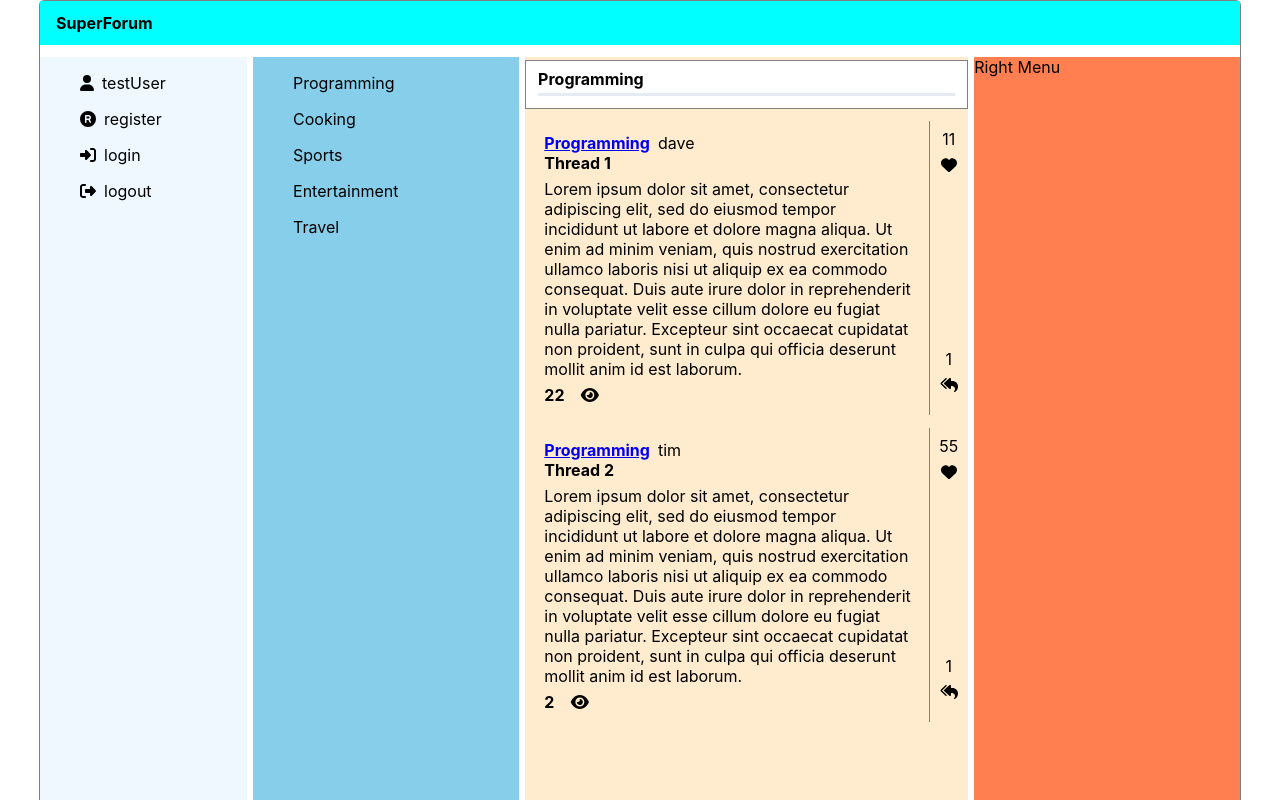
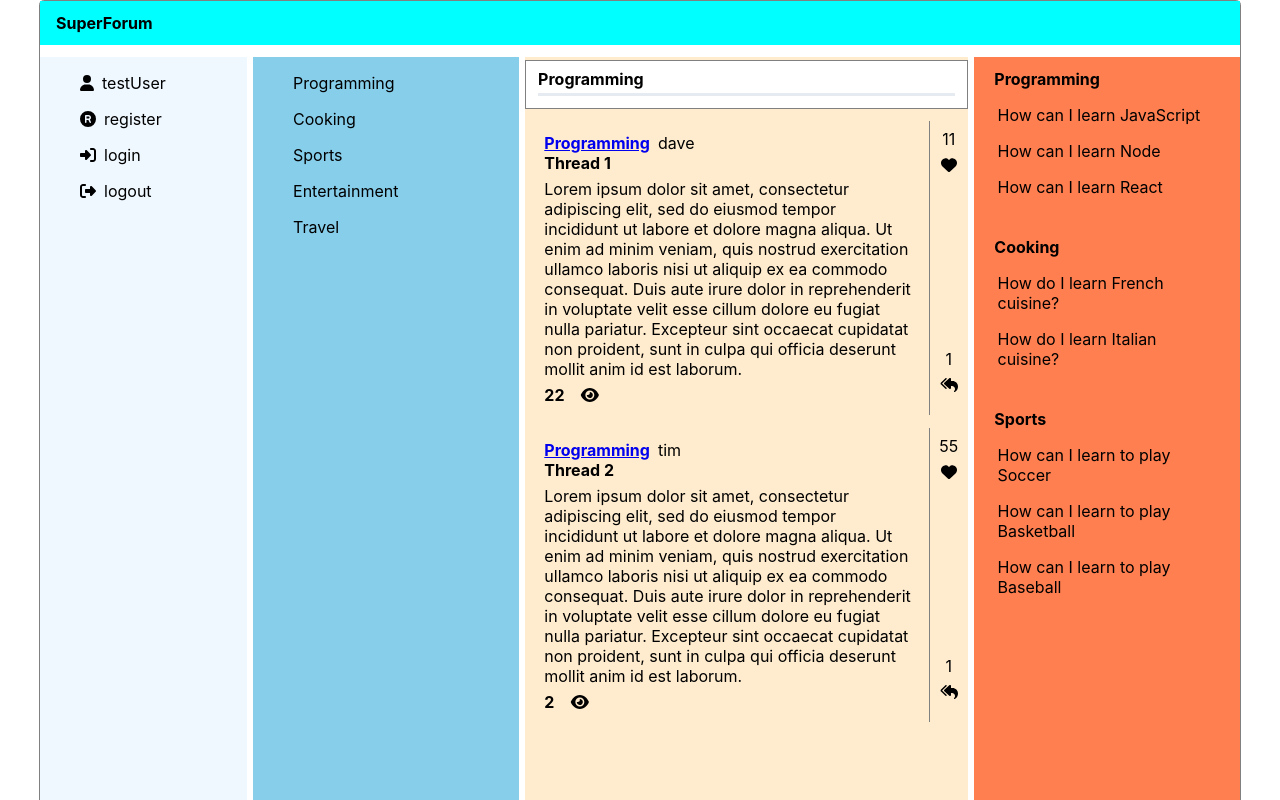
Before and after one commit to ekuzmichev/full-stack-react-typescript-and-node, a React (Create React App) app in the folder chapter12/super-forum-client/: page /categoryThreads/1 in a window 1280 px wide. Shown: the top 800 px of the page. Built offline with nearby package versions, Linux system fonts and the light colour scheme.

Commit message:
Fill RightMenu

```diff
--- /dev/null
+++ b/chapter12/super-forum-client/src/components/areas/right-menu/RightMenu.css
@@ -0,0 +1,3 @@
+.right-menu-container {
+  padding: 0 .75em .5em .75em;
+}
--- a/chapter12/super-forum-client/src/components/areas/right-menu/RightMenu.tsx
+++ b/chapter12/super-forum-client/src/components/areas/right-menu/RightMenu.tsx
@@ -1,12 +1,40 @@
+import { Dictionary } from "lodash";
+import groupBy from "lodash/groupBy";
+import { useEffect, useState } from "react";
 import { MIN_DESKTOP_WINDOW_WIDTH } from "../../../constants";
 import { useWindowDimensions } from "../../../hooks/useWindowDimensions";
+import { CategoryThread } from "../../../models/CategoryThread";
+import { getTopCategories } from "../../../services/DataService";
+import "./RightMenu.css";
+import { TopCategory } from "./TopCategory";
 
 export const RightMenu = () => {
   const { width } = useWindowDimensions();
+  const [topCategories, setTopCategories] = useState<
+    JSX.Element[] | undefined
+  >();
+
+  useEffect(() => {
+    getTopCategories().then((categoryThreads: CategoryThread[]) => {
+      const categoryThreadsByCategory: Dictionary<CategoryThread[]> = groupBy(
+        categoryThreads,
+        "category"
+      );
+      const topElements: JSX.Element[] = [];
+      for (let category in categoryThreadsByCategory) {
+        const categoryThreads: CategoryThread[] =
+          categoryThreadsByCategory[category];
+        topElements.push(
+          <TopCategory key={category} topCategories={categoryThreads} />
+        );
+      }
+      setTopCategories(topElements);
+    });
+  }, []);
 
   if (width <= MIN_DESKTOP_WINDOW_WIDTH) {
     return null;
   }
 
-  return <div className="right-menu">Right Menu</div>;
+  return <div className="right-menu right-menu-container">{topCategories}</div>;
 };
--- /dev/null
+++ b/chapter12/super-forum-client/src/components/areas/right-menu/TopCategory.css
@@ -0,0 +1,9 @@
+.topcat-item-container {
+  padding: 0.75em;
+  padding-left: 0.5em;
+  font-size: var(--sm-med-font-size);
+}
+
+.topcat-threads {
+  padding-left: 0.2em;
+}
--- a/chapter12/super-forum-client/src/components/areas/right-menu/TopCategory.tsx
+++ b/chapter12/super-forum-client/src/components/areas/right-menu/TopCategory.tsx
@@ -0,0 +1,32 @@
+import { FC, useEffect, useState } from "react";
+import { CategoryThread } from "../../../models/CategoryThread";
+import "./TopCategory.css";
+
+interface TopCategoryProps {
+  topCategories: CategoryThread[];
+}
+
+export const TopCategory: FC<TopCategoryProps> = ({ topCategories }) => {
+  const [threads, setThreads] = useState<JSX.Element | undefined>();
+
+  useEffect(() => {
+    if (topCategories && topCategories.length > 0) {
+      const newThreadElements = topCategories.map((top) => (
+        <li key={top.threadId}>
+          <span className="clickable-span">{top.title}</span>
+        </li>
+      ));
+
+      setThreads(<ul className="topcat-threads">{newThreadElements}</ul>);
+    }
+  }, [topCategories]);
+
+  return (
+    <div className="topcat-item-container">
+      <div>
+        <strong>{topCategories[0].category}</strong>
+      </div>
+      {threads}
+    </div>
+  );
+};
```
